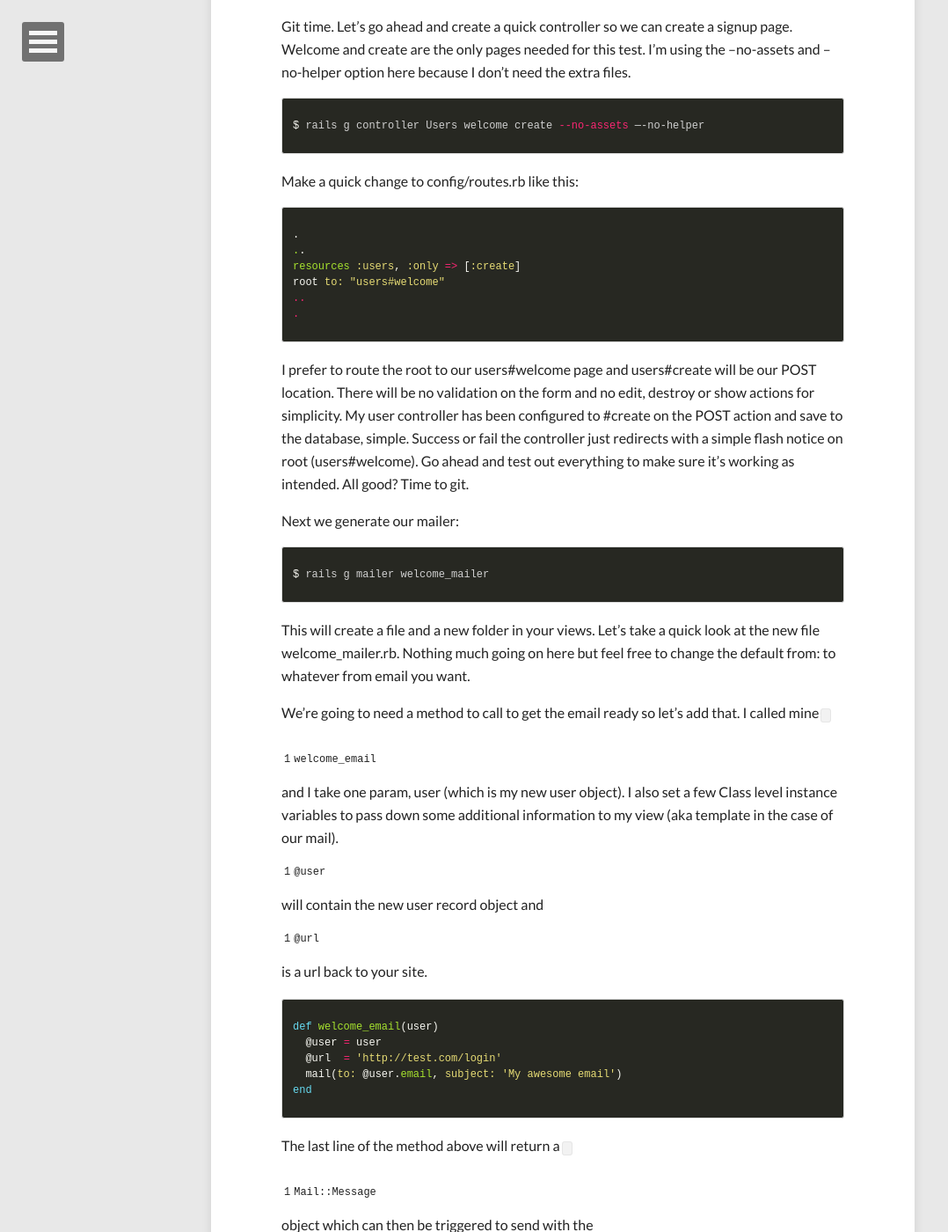
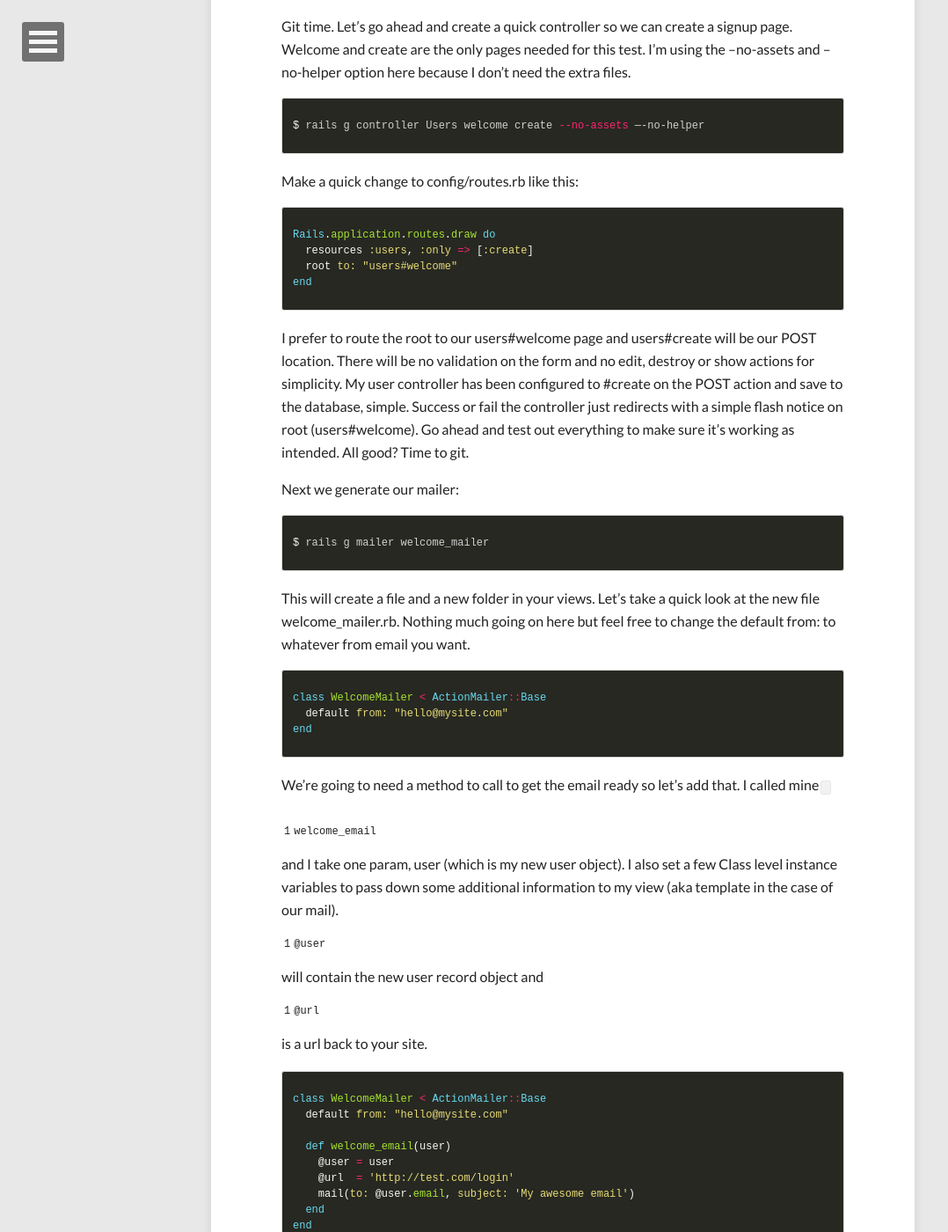
Before and after one commit to chadcodes/chadcodes.github.io, a Jekyll site: the page built from _posts/2014-06-30-actionmailer-for-localhost.markdown, in a window 1280 px wide and 1400 px high, scrolled down 1530 px. Shown: the whole window at 88% size, without its empty margins (0-1078 px from the left). Built offline with Jekyll 4.4.1, drawn with Linux system fonts in a browser that asks for light colours; nearby versions of some CDN libraries.

Commit message:
code update

```diff
--- a/_posts/2014-06-30-actionmailer-for-localhost.markdown
+++ b/_posts/2014-06-30-actionmailer-for-localhost.markdown
@@ -49,12 +49,10 @@ $ rails g controller Users welcome create --no-assets —-no-helper
 Make a quick change to config/routes.rb like this:
 
 {% highlight ruby %}
-.
-..
-resources :users, :only => [:create]
-root to: "users#welcome"
-..
-.
+Rails.application.routes.draw do
+  resources :users, :only => [:create]
+  root to: "users#welcome"
+end
 {% endhighlight %}
 
 I prefer to route the root to our users#welcome page and users#create will be our POST location.  There will be no validation on the form and no edit, destroy or show actions for simplicity.  My user controller has been configured to #create on the POST action and save to the database, simple.  Success or fail the controller just redirects with a simple flash notice on root (users#welcome).  Go ahead and test out everything to make sure it’s working as intended.  All good?  Time to git.
@@ -67,13 +65,23 @@ $ rails g mailer welcome_mailer
 
 This will create a file and a new folder in your views.  Let’s take a quick look at the new file welcome_mailer.rb.  Nothing much going on here but feel free to change the default from: to whatever from email you want.
 
+{% highlight ruby %}
+class WelcomeMailer < ActionMailer::Base
+  default from: "hello@mysite.com"
+end
+{% endhighlight %}
+
 We’re going to need a method to call to get the email ready so let’s add that.  I called mine `welcome_email` and I take one param, user (which is my new user object).  I also set a few Class level instance variables to pass down some additional information to my view (aka template in the case of our mail).  `@user` will contain the new user record object and `@url` is a url back to your site.
 
 {% highlight ruby %}
-def welcome_email(user)
-  @user = user
-  @url  = 'http://test.com/login'
-  mail(to: @user.email, subject: 'My awesome email')
+class WelcomeMailer < ActionMailer::Base
+  default from: "hello@mysite.com"
+
+  def welcome_email(user)
+    @user = user
+    @url  = 'http://test.com/login'
+    mail(to: @user.email, subject: 'My awesome email')
+  end
 end
 {% endhighlight %}
 
```
